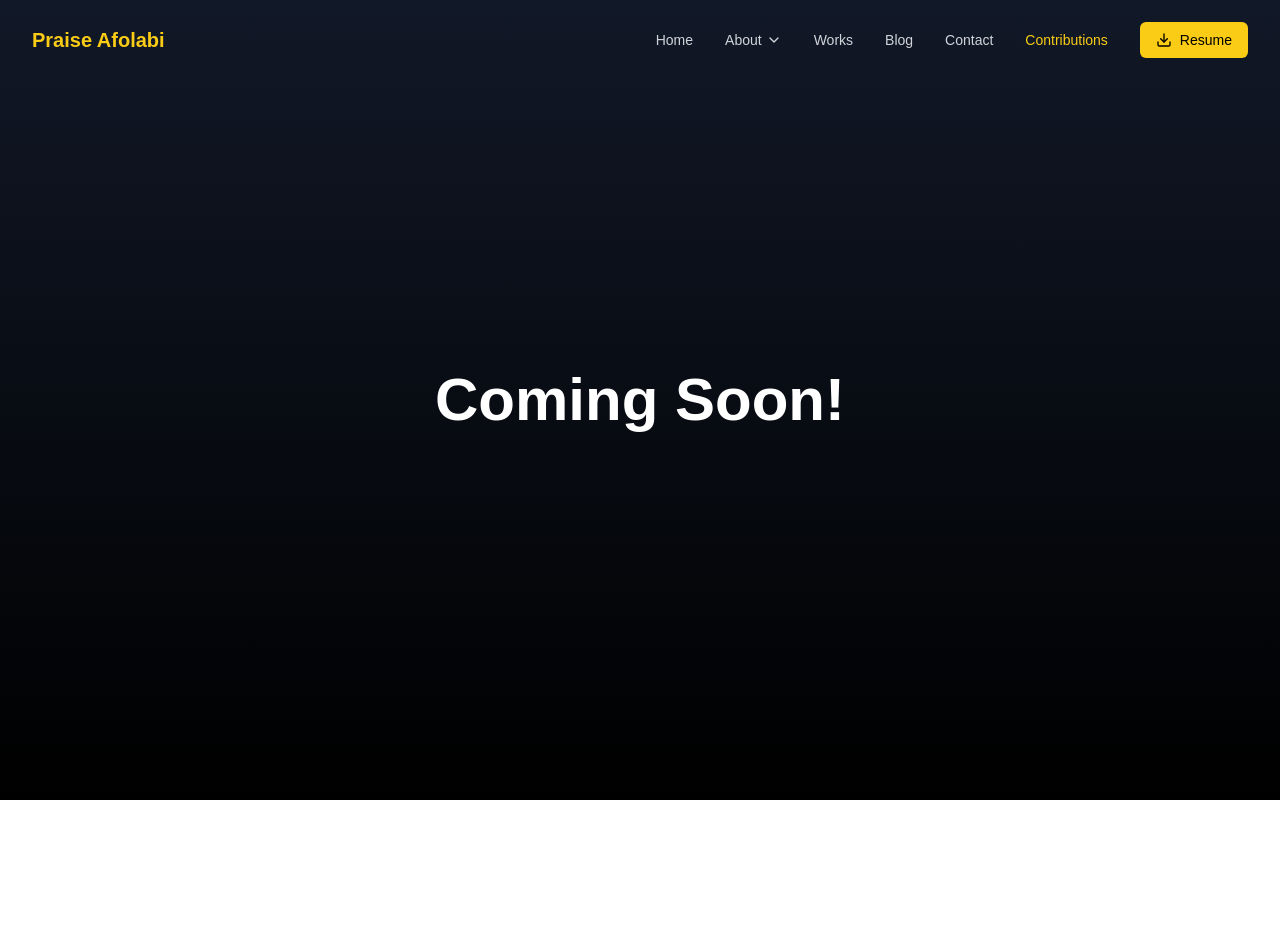
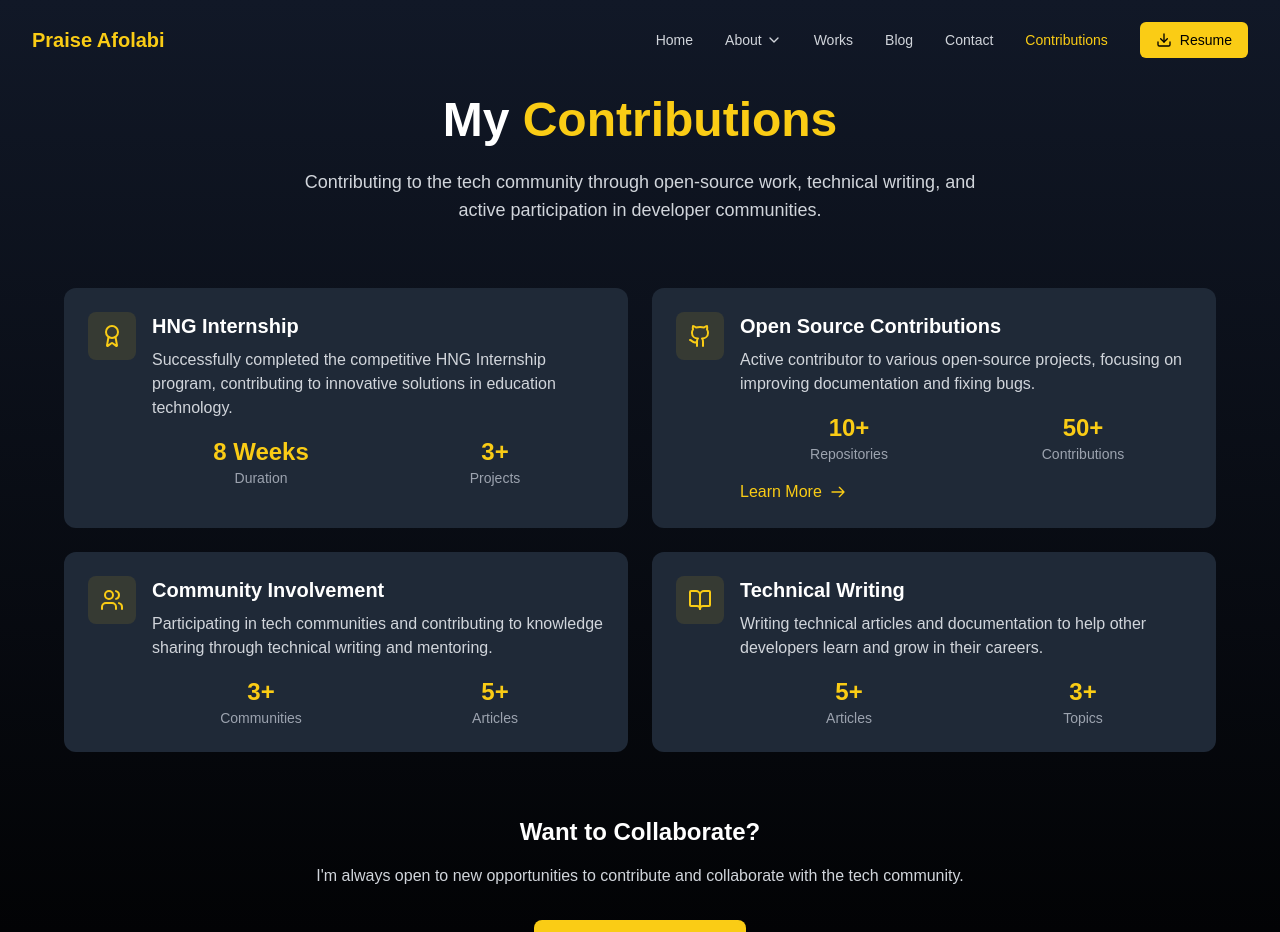
Before and after one commit to Apex10A/apex-portfolio, a Next.js app: page /contributions in a window 1280 px wide. Shown: the top 932 px of the page. Before the commit the page ends 800 px from the top, so only its background shows below. Built offline with nearby package versions, Linux system fonts and the light colour scheme; a web font is replaced by a local one.

Commit message:
fix: updated portfolio

```diff
--- a/src/app/(landing-page)/contributions/page.tsx
+++ b/src/app/(landing-page)/contributions/page.tsx
@@ -1,403 +1,172 @@
-// "use client"
-// import React, { useState, useEffect } from 'react';
-// import {
-//   Calendar,
-//   Flame,
-//   GitBranch,
-//   Star,
-//   Code,
-//   CheckCircle2,
-//   BarChart3,
-//   Loader2
-// } from 'lucide-react';
+"use client"
+import React from 'react';
+import {
+  Github,
+  GitPullRequest,
+  GitFork,
+  Star,
+  Users,
+  Code2,
+  Globe,
+  Award,
+  BookOpen,
+  Heart
+} from 'lucide-react';
+import "@/app/index.css"
+import { motion } from 'framer-motion';
 
-// interface ContributionData {
-//   streak: {
-//     currentStreak: number;
-//     longestStreak: number;
-//     startDate: string;
-//     endDate: string;
-//   };
-//   monthly: Array<{
-//     month: string;
-//     contributions: number;
-//     color: string;
-//   }>;
-//   details: {
-//     totalContributions: number;
-//     repositories: number;
-//     pullRequests: number;
-//     issuesOpened: number;
-//   };
-// }
+interface ContributionCardProps {
+  title: string;
+  description: string;
+  icon: React.ReactNode;
+  link?: string;
+  stats?: {
+    label: string;
+    value: string | number;
+  }[];
+}
 
-// const InteractiveContributionTracker = () => {
-//   const [activeView, setActiveView] = useState<'monthly' | 'details'>('monthly');
-//   const [contributionData, setContributionData] = useState<ContributionData>({
-//     streak: {
-//       currentStreak: 0,
-//       longestStreak: 0,
-//       startDate: '',
-//       endDate: ''
-//     },
-//     monthly: [],
-//     details: {
-//       totalContributions: 0,
-//       repositories: 0,
-//       pullRequests: 0,
-//       issuesOpened: 0
-//     }
-//   });
-//   const [isLoading, setIsLoading] = useState(true);
-//   const [error, setError] = useState<string | null>(null);
+const ContributionCard: React.FC<ContributionCardProps> = ({
+  title,
+  description,
+  icon,
+  link,
+  stats
+}) => (
+  <motion.div
+    initial={{ opacity: 0, y: 20 }}
+    whileInView={{ opacity: 1, y: 0 }}
+    viewport={{ once: true }}
+    transition={{ duration: 0.5 }}
+    className="bg-gray-800 rounded-xl p-6 hover:bg-gray-700 transition-colors duration-300"
+  >
+    <div className="flex items-start gap-4">
+      <div className="p-3 bg-yellow-400/10 rounded-lg text-yellow-400">
+        {icon}
+      </div>
+      <div className="flex-1">
+        <h3 className="text-xl font-semibold mb-2">{title}</h3>
+        <p className="text-gray-300 mb-4">{description}</p>
+        {stats && (
+          <div className="grid grid-cols-2 gap-4 mt-4">
+            {stats.map((stat, index) => (
+              <div key={index} className="text-center">
+                <p className="text-2xl font-bold text-yellow-400">{stat.value}</p>
+                <p className="text-sm text-gray-400">{stat.label}</p>
+              </div>
+            ))}
+          </div>
+        )}
+        {link && (
+          <a
+            href={link}
+            target="_blank"
+            rel="noopener noreferrer"
+            className="inline-flex items-center gap-2 text-yellow-400 hover:text-yellow-500 transition-colors duration-300 mt-4"
+          >
+            Learn More
+            <svg className="w-4 h-4" fill="none" stroke="currentColor" viewBox="0 0 24 24">
+              <path strokeLinecap="round" strokeLinejoin="round" strokeWidth={2} d="M14 5l7 7m0 0l-7 7m7-7H3" />
+            </svg>
+          </a>
+        )}
+      </div>
+    </div>
+  </motion.div>
+);
 
-//   const fetchGitHubContributions = async () => {
-//     const username = process.env.NEXT_PUBLIC_GITHUB_USERNAME;
-//     const token = process.env.NEXT_PUBLIC_GITHUB_TOKEN;
+const Contributions = () => {
+  const contributions: ContributionCardProps[] = [
+    {
+      title: "HNG Internship",
+      description: "Successfully completed the competitive HNG Internship program, contributing to innovative solutions in education technology.",
+      icon: <Award className="w-6 h-6" />,
+      stats: [
+        { label: "Duration", value: "8 Weeks" },
+        { label: "Projects", value: "3+" }
+      ]
+    },
+    {
+      title: "Open Source Contributions",
+      description: "Active contributor to various open-source projects, focusing on improving documentation and fixing bugs.",
+      icon: <Github className="w-6 h-6" />,
+      link: "https://github.com/Apex10A",
+      stats: [
+        { label: "Repositories", value: "10+" },
+        { label: "Contributions", value: "50+" }
+      ]
+    },
+    {
+      title: "Community Involvement",
+      description: "Participating in tech communities and contributing to knowledge sharing through technical writing and mentoring.",
+      icon: <Users className="w-6 h-6" />,
+      stats: [
+        { label: "Communities", value: "3+" },
+        { label: "Articles", value: "5+" }
+      ]
+    },
+    {
+      title: "Technical Writing",
+      description: "Writing technical articles and documentation to help other developers learn and grow in their careers.",
+      icon: <BookOpen className="w-6 h-6" />,
+      stats: [
+        { label: "Articles", value: "5+" },
+        { label: "Topics", value: "3+" }
+      ]
+    }
+  ];
 
-//     if (!username || !token) {
-//       setError('GitHub credentials are not configured');
-//       setIsLoading(false);
-//       return;
-//     }
+  return (
+    <div className="bg-gradient-to-b from-gray-900 to-black min-h-screen text-white">
+      <div className="container mx-auto px-4 py-24">
+        {/* Hero Section */}
+        <motion.div
+          initial={{ opacity: 0, y: 20 }}
+          animate={{ opacity: 1, y: 0 }}
+          transition={{ duration: 0.5 }}
+          className="text-center mb-16"
+        >
+          <h1 className="text-4xl md:text-5xl font-bold mb-6">
+            My <span className="text-yellow-400">Contributions</span>
+          </h1>
+          <p className="text-gray-300 text-lg max-w-2xl mx-auto">
+            Contributing to the tech community through open-source work, technical writing,
+            and active participation in developer communities.
+          </p>
+        </motion.div>
 
-//     try {
-//       const response = await fetch('https://api.github.com/graphql', {
-//         method: 'POST',
-//         headers: {
-//           'Content-Type': 'application/json',
-//           'Authorization': `Bearer ${token}`
-//         },
-//         body: JSON.stringify({
-//           query: `
-//             query($username: String!) {
-//               user(login: $username) {
-//                 contributionsCollection {
-//                   contributionCalendar {
-//                     totalContributions
-//                     weeks {
-//                       contributionDays {
-//                         contributionCount
-//                         date
-//                         weekday
-//                       }
-//                     }
-//                   }
-//                   pullRequestContributions {
-//                     totalCount
-//                   }
-//                   repositoryContributions(first: 100) {
-//                     totalCount
-//                   }
-//                   issueContributions {
-//                     totalCount
-//                   }
-//                 }
-//                 repositories(first: 100, ownerAffiliations: OWNER) {
-//                   totalCount
-//                 }
-//               }
-//             }
-//           `,
-//           variables: {
-//             username
-//           }
-//         })
-//       });
+        {/* Contributions Grid */}
+        <div className="grid grid-cols-1 md:grid-cols-2 gap-6 max-w-6xl mx-auto">
+          {contributions.map((contribution, index) => (
+            <ContributionCard key={index} {...contribution} />
+          ))}
+        </div>
 
-//       const responseBody = await response.json();
-
-//       if (!response.ok) {
-//         throw new Error(`GitHub API Error: ${responseBody.message || 'Unknown error'}`);
-//       }
-
-//       if (responseBody.errors) {
-//         throw new Error(responseBody.errors[0].message);
-//       }
-
-//       const userData = responseBody.data.user;
-//       const contributions = userData.contributionsCollection;
-
-//       // Process the data
-//       const streakData = calculateStreak(contributions.contributionCalendar);
-//       const monthlyData = processMonthlyContributions(contributions.contributionCalendar);
-
-//       setContributionData({
-//         streak: streakData,
-//         monthly: monthlyData,
-//         details: {
-//           totalContributions: contributions.contributionCalendar.totalContributions,
-//           repositories: userData.repositories.totalCount,
-//           pullRequests: contributions.pullRequestContributions?.totalCount || 0,
-//           issuesOpened: contributions.issueContributions?.totalCount || 0
-//         }
-//       });
-
-//       setIsLoading(false);
-//     } catch (err: any) {
-//       console.error('Detailed Error:', err);
-//       setError(`Failed to fetch GitHub contributions: ${err.message}`);
-//       setIsLoading(false);
-//     }
-//   };
-
-//   const processMonthlyContributions = (contributionCalendar: any) => {
-//     const monthMap: {[key: string]: number} = {};
-//     const colorScale = [
-//       'bg-green-500', 'bg-green-600', 'bg-green-700',
-//       'bg-green-800', 'bg-green-900'
-//     ];
-
-//     contributionCalendar.weeks.forEach((week: any) => {
-//       week.contributionDays.forEach((day: any) => {
-//         if (day.contributionCount > 0) {
-//           const month = new Date(day.date).toLocaleString('default', { month: 'long' });
-//           monthMap[month] = (monthMap[month] || 0) + day.contributionCount;
-//         }
-//       });
-//     });
-
-//     return Object.entries(monthMap)
-//       .sort((a, b) => ['January', 'February', 'March', 'April', 'May', 'June',
-//                        'July', 'August', 'September', 'October', 'November', 'December']
-//         .indexOf(a[0]) - ['January', 'February', 'March', 'April', 'May', 'June',
-//                           'July', 'August', 'September', 'October', 'November', 'December']
-//         .indexOf(b[0]))
-//       .map((entry, index) => ({
-//         month: entry[0],
-//         contributions: entry[1],
-//         color: colorScale[Math.min(index, colorScale.length - 1)]
-//       }));
-//   };
-
-//   const calculateStreak = (contributionCalendar: any) => {
-//     const allDays = contributionCalendar.weeks.flatMap((week: any) => week.contributionDays);
-//     const sortedDays = [...allDays].sort((a: any, b: any) =>
-//       new Date(a.date).getTime() - new Date(b.date).getTime());
-
-//     let currentStreak = 0;
-//     let longestStreak = 0;
-//     let tempStreak = 0;
-//     let startDate = '';
-//     let endDate = '';
-//     let currentStartDate = '';
-
-//     // Calculate longest streak
-//     sortedDays.forEach((day: any) => {
-//       if (day.contributionCount > 0) {
-//         tempStreak++;
-//         if (tempStreak === 1) currentStartDate = day.date;
-//         endDate = day.date;
-
-//         if (tempStreak > longestStreak) {
-//           longestStreak = tempStreak;
-//           startDate = currentStartDate;
-//         }
-//       } else {
-//         tempStreak = 0;
-//       }
-//     });
-
-//     // Calculate current streak (most recent consecutive days)
-//     tempStreak = 0;
-//     currentStartDate = '';
-//     const today = new Date();
-//     const reversedDays = [...allDays].reverse();
-
-//     for (const day of reversedDays) {
-//       const dayDate = new Date(day.date);
-//       if (dayDate > today) continue;
-
-//       if (day.contributionCount > 0) {
-//         tempStreak++;
-//         if (tempStreak === 1) currentStartDate = day.date;
-//         endDate = day.date;
-//       } else {
-//         break;
-//       }
-//     }
-
-//     currentStreak = tempStreak;
-
-//     return {
-//       currentStreak,
-//       longestStreak,
-//       startDate: startDate || currentStartDate,
-//       endDate: endDate || currentStartDate
-//     };
-//   };
-
-//   useEffect(() => {
-//     fetchGitHubContributions();
-//   }, []);
-
-//   const renderMonthlyView = () => (
-//     <div className="grid grid-cols-1 sm:grid-cols-2 md:grid-cols-3 gap-4">
-//       {contributionData.monthly.map((monthData, index) => (
-//         <div
-//           key={index}
-//           className={`${monthData.color} p-4 rounded-lg shadow-md transform transition hover:scale-105 flex flex-col items-start`}
-//         >
-//           <h4 className="text-base sm:text-lg font-semibold mb-2 truncate w-full">{monthData.month}</h4>
-//           <div className="flex items-center gap-2 w-full">
-//             <CheckCircle2 className="text-white shrink-0" />
-//             <div className="flex flex-col">
-//               <span className="text-2xl sm:text-3xl font-bold">{monthData.contributions}</span>
-//               <span className="text-xs sm:text-sm">Contributions</span>
-//             </div>
-//           </div>
-//         </div>
-//       ))}
-//     </div>
-//   );
-
-//   const renderDetailsView = () => (
-//     <div className="grid grid-cols-1 sm:grid-cols-2 gap-4">
-//       <div className="bg-gray-800 p-4 rounded-lg flex items-center gap-4">
-//         <GitBranch className="text-yellow-400 shrink-0" size={32}  />
-//         <div>
-//           <h4 className="text-lg sm:text-xl font-semibold">Repositories</h4>
-//           <p className="text-2xl sm:text-3xl font-bold text-yellow-400">
-//             {contributionData.details.repositories}
-//           </p>
-//         </div>
-//       </div>
-//       <div className="bg-gray-800 p-4 rounded-lg flex items-center gap-4">
-//         <Code className="text-blue-400 shrink-0" size={32}  />
-//         <div>
-//           <h4 className="text-lg sm:text-xl font-semibold">Pull Requests</h4>
-//           <p className="text-2xl sm:text-3xl font-bold text-blue-400">
-//             {contributionData.details.pullRequests}
-//           </p>
-//         </div>
-//       </div>
-//       <div className="bg-gray-800 p-4 rounded-lg flex items-center gap-4">
-//         <Star className="text-purple-400 shrink-0" size={32}  />
-//         <div>
-//           <h4 className="text-lg sm:text-xl font-semibold">Total Contributions</h4>
-//           <p className="text-2xl sm:text-3xl font-bold text-purple-400">
-//             {contributionData.details.totalContributions}
-//           </p>
-//         </div>
-//       </div>
-//       <div className="bg-gray-800 p-4 rounded-lg flex items-center gap-4">
-//         <BarChart3 className="text-green-400 shrink-0" size={32} />
-//         <div>
-//           <h4 className="text-lg sm:text-xl font-semibold">Issues Opened</h4>
-//           <p className="text-2xl sm:text-3xl font-bold text-green-400">
-//             {contributionData.details.issuesOpened}
-//           </p>
-//         </div>
-//       </div>
-//     </div>
-//   );
-
-//   if (isLoading) {
-//     return (
-//       <div className="bg-gradient-to-b from-gray-900 to-black min-h-screen text-white flex items-center justify-center p-4">
-//         <div className="flex flex-col items-center gap-4 text-center">
-//           <Loader2 className="animate-spin h-8 w-8" />
-//           <p className="text-sm sm:text-base">Loading GitHub contributions...</p>
-//         </div>
-//       </div>
-//     );
-//   }
-
-//   if (error) {
-//     return (
-//       <div className="bg-gradient-to-b from-gray-900 to-black min-h-screen text-white flex items-center justify-center p-4">
-//         <div className="text-center p-6 bg-gray-800 rounded-lg max-w-md w-full">
-//           <p className="text-red-500 mb-4 text-sm sm:text-base">{error}</p>
-//           {/* <p className="text-xs sm:text-sm text-gray-400">
-//             Please check your GitHub credentials and try again.
-//           </p> */}
-//         </div>
-//       </div>
-//     );
-//   }
-
-//   return (
-//     <div className="bg-gradient-to-b from-gray-900 min-h-screen to-black text-white p-4 md:p-8">
-//       <div className="flex flex-col md:flex-row justify-between items-center mb-8 container pt-16 md:pt-16 lg:pt-24 gap-4 max-w-6xl mx-auto">
-//         <h2 className="text-xl md:text-2xl lg:text-3xl font-bold flex items-center gap-3 mb-4 md:mb-0">
-//           <Flame className="text-yellow-400 shrink-0" />
-//           GitHub Contribution Insights
-//         </h2>
-//         <div className="flex gap-2 flex-wrap justify-center">
-//           <button
-//             onClick={() => setActiveView('monthly')}
-//             className={`px-3 py-1.5 sm:px-4 sm:py-2 rounded-full transition text-sm sm:text-base ${
-//               activeView === 'monthly'
-//                 ? 'bg-yellow-400 text-black'
-//                 : 'border border-yellow-400 text-yellow-400 hover:bg-yellow-400/20'
-//             }`}
-//           >
-//             Monthly View
-//           </button>
-//           <button
-//             onClick={() => setActiveView('details')}
-//             className={`px-3 py-1.5 sm:px-4 sm:py-2 rounded-full transition text-sm sm:text-base ${
-//               activeView === 'details'
-//                 ? 'bg-yellow-400 text-black'
-//                 : 'border border-yellow-400 text-yellow-400 hover:bg-yellow-400/20'
-//             }`}
-//           >
-//             Detailed Stats
-//           </button>
-//         </div>
-//       </div>
-
-//       <div className="mb-8 bg-gray-800 rounded-lg p-4 flex flex-col sm:flex-row justify-between items-center gap-4 max-w-6xl mx-auto">
-//         <div className="flex items-center gap-4 text-center sm:text-left w-full">
-//           <Calendar className="text-blue-400 shrink-0" size={32}  />
-//           <div>
-//             <h3 className="text-lg sm:text-xl font-semibold">Current Contribution Streak</h3>
-//             <p className="text-xl sm:text-2xl font-bold text-blue-300">
-//               {contributionData.streak.currentStreak} days
-//             </p>
-//             {contributionData.streak.startDate && (
-//               <p className="text-xs sm:text-sm text-gray-400">
-//                 From {new Date(contributionData.streak.startDate).toLocaleDateString()}
-//                 {' '}to {new Date(contributionData.streak.endDate).toLocaleDateString()}
-//               </p>
-//             )}
-//           </div>
-//         </div>
-//         <div className="text-center sm:text-right w-full sm:w-auto mt-4 sm:mt-0">
-//           <h4 className="text-base sm:text-lg font-semibold text-green-400">Longest Streak</h4>
-//           <p className="text-xl sm:text-2xl font-bold">{contributionData.streak.longestStreak} days</p>
-//         </div>
-//       </div>
-
-//       <div className='max-w-6xl mx-auto'>
-//         {activeView === 'monthly' ? renderMonthlyView() : renderDetailsView()}
-//       </div>
-
-//       <div className="mt-8 bg-gray-800 rounded-lg p-4 text-center max-w-6xl mx-auto">
-//         <p className="text-xs sm:text-sm text-gray-300">
-//           Consistent coding activity demonstrates commitment to continuous learning and improvement.
-//         </p>
-//       </div>
-//     </div>
-//   );
-// };
-
-// export default InteractiveContributionTracker;
-
-
-import React from 'react';
-import "@/app/index.css"
-import { Suspense } from 'react'
-
-
-const Page = () => {
-  return (
-    <Suspense fallback={<div>Loading...</div>}>
-    <div className="bg-gradient-to-b from-gray-900 to-black min-h-screen flex items-center justify-center text-white">
-      <h1 className="text-4xl md:text-6xl font-bold text-center">Coming Soon!</h1>
+        {/* Call to Action */}
+        <motion.div
+          initial={{ opacity: 0, y: 20 }}
+          whileInView={{ opacity: 1, y: 0 }}
+          viewport={{ once: true }}
+          transition={{ duration: 0.5 }}
+          className="text-center mt-16"
+        >
+          <h2 className="text-2xl font-bold mb-4">Want to Collaborate?</h2>
+          <p className="text-gray-300 mb-8">
+            I'm always open to new opportunities to contribute and collaborate with the tech community.
+          </p>
+          <a
+            href="https://github.com/Apex10A"
+            target="_blank"
+            rel="noopener noreferrer"
+            className="inline-flex items-center gap-2 px-6 py-3 bg-yellow-400 text-black rounded-lg font-medium hover:bg-yellow-500 transition-colors duration-300"
+          >
+            <Github className="w-5 h-5" />
+            Connect on GitHub
+          </a>
+        </motion.div>
+      </div>
     </div>
-         </Suspense>
   );
 };
 
-export default Page;
+export default Contributions;
```
